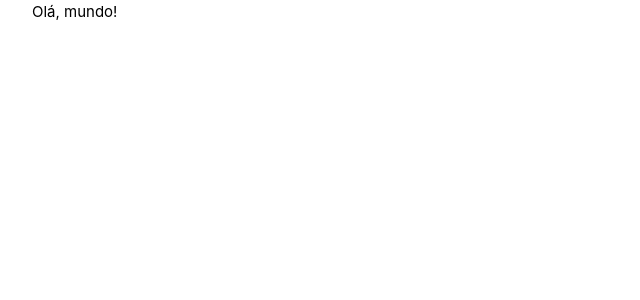
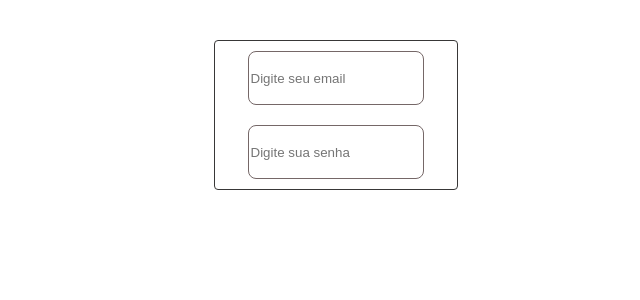
Before and after one commit to fabiopdidio/InstagramClone, a Vue app in the folder instagram/: page / in a window 1280 px wide. Shown: the top 300 px of the page, without its empty margins (0-640 px from the left). Built offline with nearby package versions, Linux system fonts and the light colour scheme.

Commit message:
update app

```diff
--- a/instagram/src/App.vue
+++ b/instagram/src/App.vue
@@ -1,11 +1,26 @@
 <template>
-  <div>Olá, mundo!</div>
+  <form @submit="handleLogin" class="form-login">
+    <input type="text" placeholder="Digite seu email" v-model="email" />
+    <input type="password" placeholder="Digite sua senha" v-model="password" />
+  </form>
 </template>
+
 <script>
-export default {}
+export default {
+  data() {
+    return {
+      email: '',
+      password: ''
+    }
+  },
+  methods: {
+
+  }
+}
 </script>
+
 <style scoped>
-.formulario {
+.form-login {
   margin: 40px auto;
   width: 40%;
   border-radius: 4px;
@@ -18,7 +33,7 @@ export default {}
 }
 
 .input-area {
-  width: 80%;
+  width: 100%;
   display: flex;
   flex-direction: column;
 }
@@ -39,22 +54,4 @@ input {
   border: 1px solid #756767;
   outline: none;
 }
-
-button {
-  width: 80%;
-  height: 54px;
-  background-color: #3578e5;
-  color: white;
-  font-size: 18px;
-  border-radius: 8px;
-  border: none;
-}
-
-button:hover {
-  background-color: #286ee0;
-}
-
-.input-error {
-  border-color: red;
-}
 </style>
```
